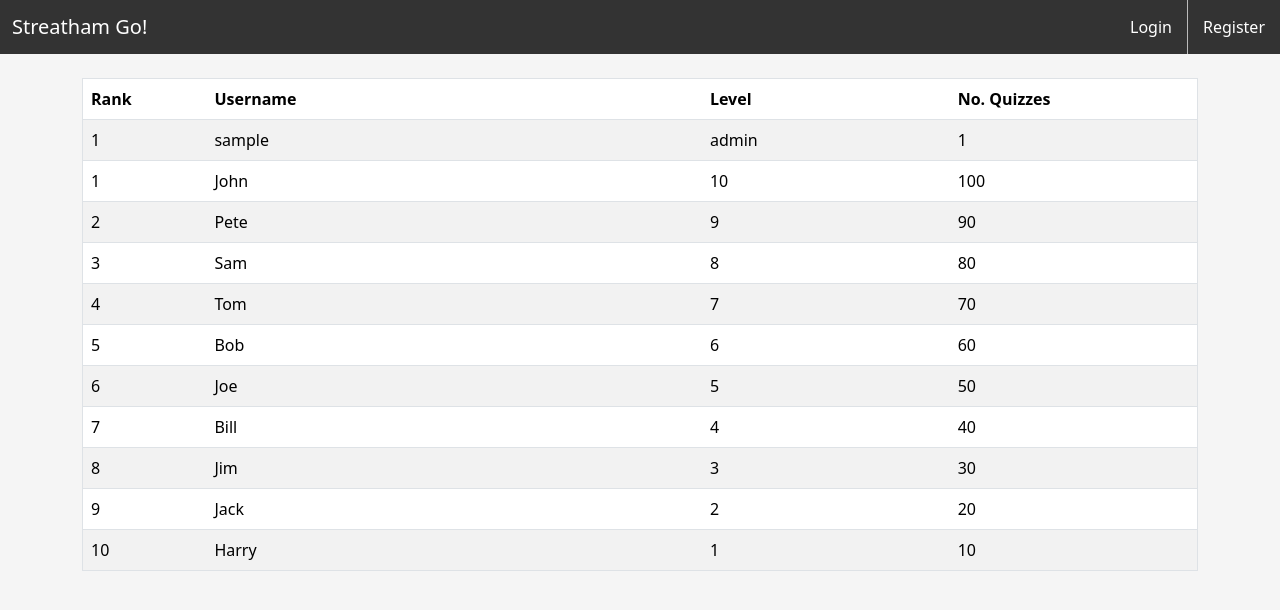
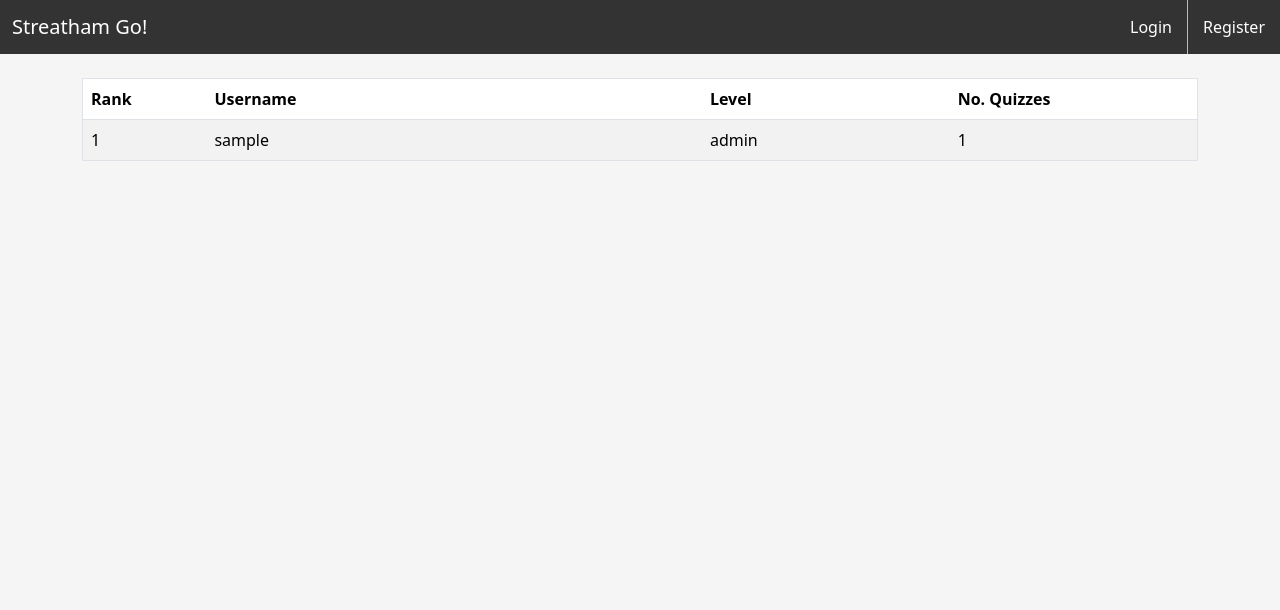
Before and after one commit to jamespilcher/campus-sustainability-game, a Django app: template streatham_go/app/templates/app/leaderboard.html in a window 1280 px wide. Shown: the top 610 px of the page. Run offline with Django 4.2, Linux system fonts and the light colour scheme; the template is opened without the code that fills it: most values are stand-ins (such as "Sample title", 1, 10 or a date in 2020); parts of the project's set-up code (start-up, migrations or seed data) failed here and were passed over; some libraries are stand-ins or nearby versions.

Commit message:
Removed placeholder users

```diff
--- a/streatham_go/app/templates/app/leaderboard.html
+++ b/streatham_go/app/templates/app/leaderboard.html
@@ -20,68 +20,6 @@
                 <td>{{ user.profile.quiz_count }}</td>
             </tr>
             {% endfor %}
-            <!-- Below is placeholder values just to see how the table looks, won't be included once table is populated from model -->
-            <tr>
-                <td>1</td>
-                <td>John</td>
-                <td>10</td>
-                <td>100</td>
-            </tr>
-            <tr>
-                <td>2</td>
-                <td>Pete</td>
-                <td>9</td>
-                <td>90</td>
-            </tr>
-            <tr>
-                <td>3</td>
-                <td>Sam</td>
-                <td>8</td>
-                <td>80</td>
-            </tr>
-            <tr>
-                <td>4</td>
-                <td>Tom</td>
-                <td>7</td>
-                <td>70</td>
-            </tr>
-            <tr>
-                <td>5</td>
-                <td>Bob</td>
-                <td>6</td>
-                <td>60</td>
-            </tr>
-            <tr>
-                <td>6</td>
-                <td>Joe</td>
-                <td>5</td>
-                <td>50</td>
-            </tr>
-            <tr>
-                <td>7</td>
-                <td>Bill</td>
-                <td>4</td>
-                <td>40</td>
-            </tr>
-            <tr>
-                <td>8</td>
-                <td>Jim</td>
-                <td>3</td>
-                <td>30</td>
-            </tr>
-            <tr>
-                <td>9</td>
-                <td>Jack</td>
-                <td>2</td>
-                <td>20</td>
-            </tr>
-            <tr>
-                <td>10</td>
-                <td>Harry</td>
-                <td>1</td>
-                <td>10</td>
-            </tr>
-
         </tbody>
     </table>
 </div>
```
